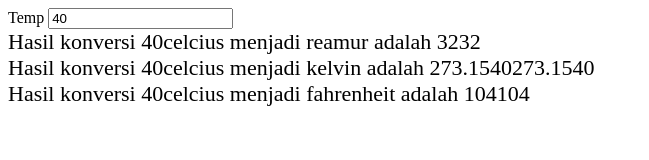
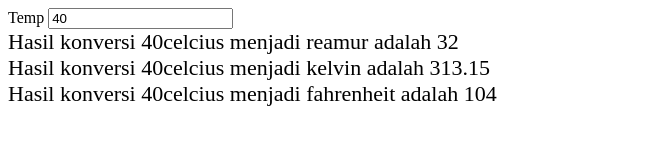
Before and after one commit to rezafauzan/koda-b6-dom1, a plain HTML site: page index.html in a window 1280 px wide. Shown: the whole page, without its empty margins (0-649 px from the left). Drawn offline with Linux system fonts and the light colour scheme.

Commit message:
Fix: typo at span.textContent the result called twice

```diff
--- a/index.html
+++ b/index.html
@@ -21,9 +21,9 @@
     <span id="result-fahrenheit"></span>
     <script>
         const input = document.getElementById('temp')
-        const reamur = 0.8 * input.value
-        const kelvin = 273.15 + input.value
-        const fahrenheit = 32 + (input.value * 9 / 5)
+        const reamur = parseInt(input.value) * 4/5
+        const kelvin = 273.15 + parseInt(input.value)
+        const fahrenheit = 32 + (parseInt(input.value) * 9 / 5)
         const resultReamur = `Hasil konversi ${input.value}celcius menjadi reamur adalah ${reamur}`
         const resultKelvin = `Hasil konversi ${input.value}celcius menjadi kelvin adalah ${kelvin}`
         const resultFahrenheit = `Hasil konversi ${input.value}celcius menjadi fahrenheit adalah ${fahrenheit}`
@@ -31,9 +31,9 @@
         const spanKelvin = document.getElementById("result-kelvin")
         const spanFahrenheit = document.getElementById("result-fahrenheit")
 
-        spanReamur.textContent = resultReamur + reamur
-        spanKelvin.textContent = resultKelvin + kelvin
-        spanFahrenheit.textContent = resultFahrenheit + fahrenheit
+        spanReamur.textContent = resultReamur
+        spanKelvin.textContent = resultKelvin
+        spanFahrenheit.textContent = resultFahrenheit
     </script>
 </body>
 
```
